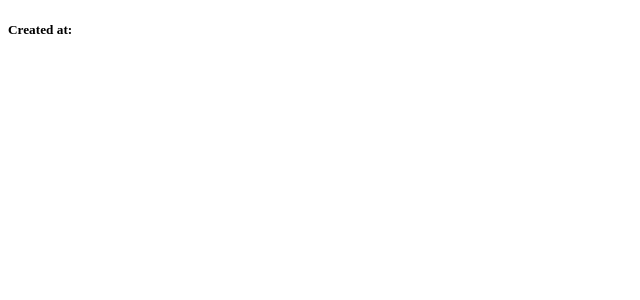
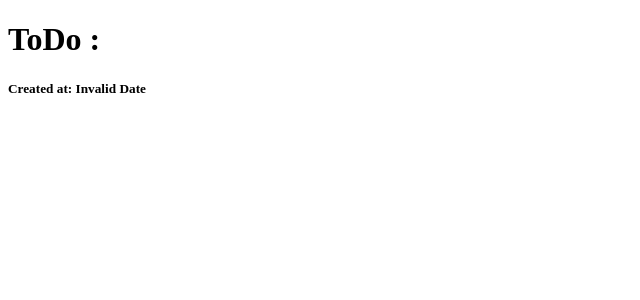
Before and after one commit to HanDongWook/react-redux, a React (Create React App) app: page /1756727038400 in a window 1280 px wide. Shown: the top 300 px of the page, without its empty margins (0-640 px from the left). Built offline with nearby package versions, Linux system fonts and the light colour scheme.

Commit message:
update Detail

```diff
--- a/src/routes/Detail.js
+++ b/src/routes/Detail.js
@@ -6,10 +6,11 @@ import { useParams } from "react-router-dom";
 function Detail({ toDos }) {
     const myId = useParams().id;
     const toDo = toDos.find((toDo) => toDo.id === parseInt(myId));
+    const dateObject = new Date(toDo?.id);
     return (
         <>
-            <h1>{toDo?.text}</h1>
-            <h5>Created at: {toDo?.id}</h5>
+            <h1>ToDo : {toDo?.text}</h1>
+            <h5>Created at: {dateObject.toLocaleString()}</h5>
         </>
     );
 }
```
